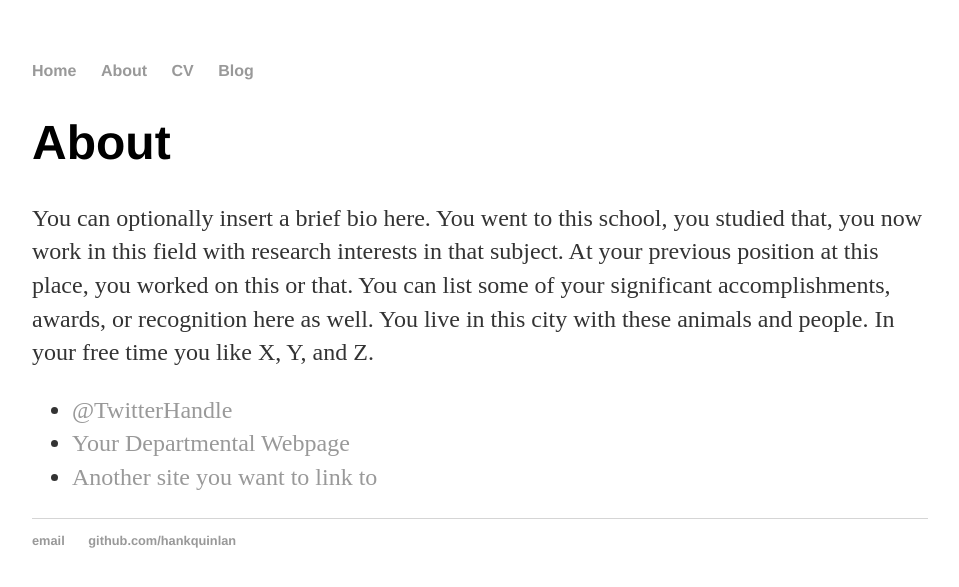
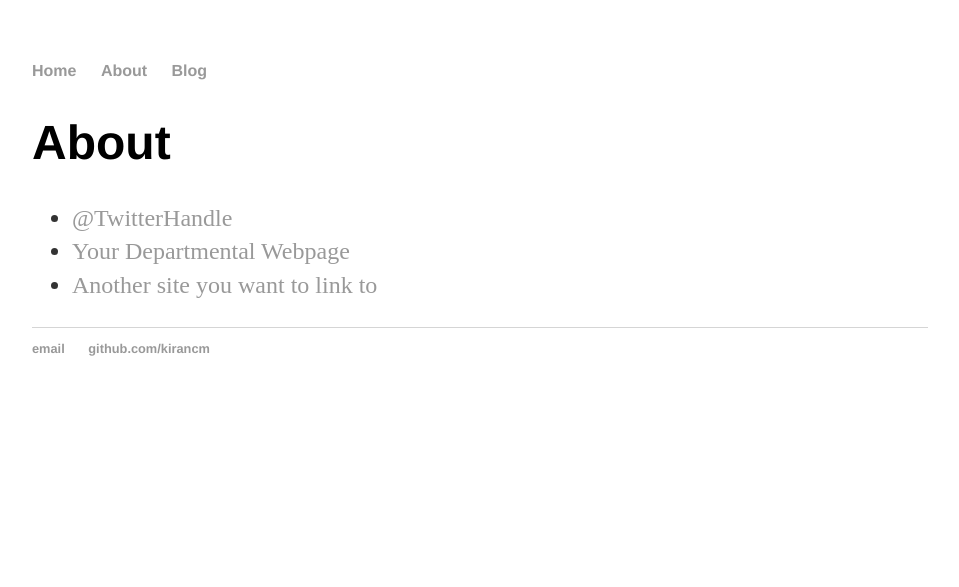
Before and after one commit to kirancm/kirancm.github.io, a Jekyll site: the page built from about/index.html, in a window 1280 px wide. Shown: the top 587 px of the page, without its empty margins (160-1119 px from the left). Built offline with Jekyll 4.4.1, drawn with Linux system fonts in a browser that asks for light colours.

Commit message:
first commit with Jekyll

```diff
--- a/_layouts/default.html
+++ b/_layouts/default.html
@@ -2,18 +2,14 @@
 <html>
     <head>
         <title>{{ page.title }}</title>
-
+        <!-- link to main stylesheet -->
         <link rel="stylesheet" type="text/css" href="/css/main.css">
-
     </head>
-
-
     <body>
         <nav>
             <ul>
                 <li><a href="/">Home</a></li>
                 <li><a href="/about">About</a></li>
-<li><a href="/cv">CV</a></li>
                 <li><a href="/blog">Blog</a></li>
             </ul>
         </nav>
@@ -21,14 +17,12 @@
 
         {{ content }}
 
-</div>
-
+        </div><!-- /.container -->
         <footer>
             <ul>
-   <li><a href="mailto:hankquinlanhub@gmail.com">email</a></li>
-   <li><a href="https://github.com/hankquinlan">github.com/hankquinlan</a></li>
+                <li><a href="mailto:kirancm121@gmail.com">email</a></li>
+                <li><a href="https://github.com/hankquinlan">github.com/kirancm</a></li>
             </ul>
         </footer>
     </body>
-
 </html>
--- a/about/index.html
+++ b/about/index.html
@@ -5,7 +5,7 @@ title: About Hank Quinlan
 
 		<div class="about">
 			<h1>About</h1>
-			<p>You can optionally insert a brief bio here. You went to this school, you studied that, you now work in this field with research interests in that subject. At your previous position at this place, you worked on this or that. You can list some of your significant accomplishments, awards, or recognition here as well. You live in this city with these animals and people. In your free time you like X, Y, and Z.</p>
+			<p></p>
 
 			<ul class="contacts">
 				<li><a href="#">@TwitterHandle</a></li>
```
Lines whose indentation alone changed are shown as unchanged.
